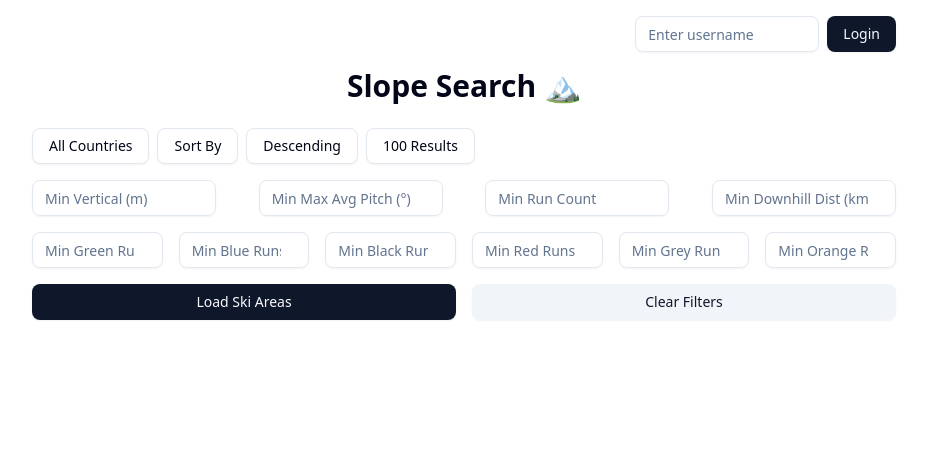
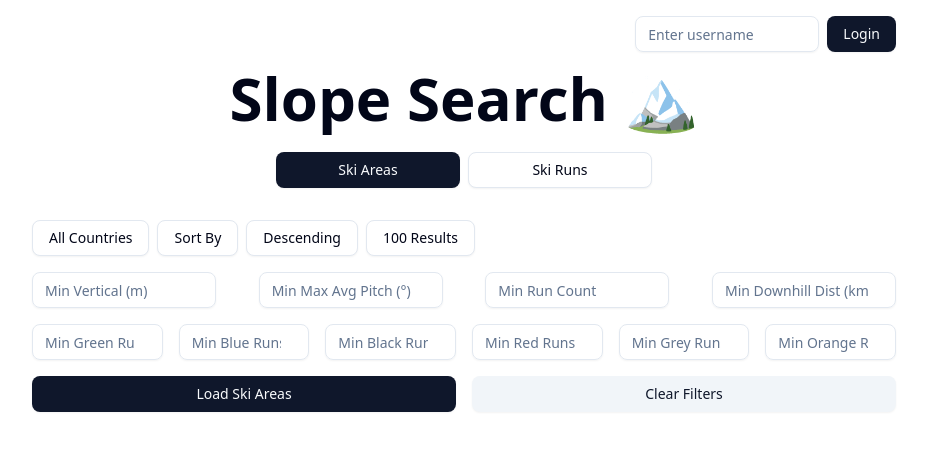
Before and after one commit to GVonB/slope-search, a React (Vite) app in the folder client/: page / in a window 1280 px wide. Shown: the top 450 px of the page, without its empty margins (176-1103 px from the left). Built offline with nearby package versions, Linux system fonts and the light colour scheme.

Commit message:
Bigger title, add toggle button for run and area search

```diff
--- a/client/src/App.jsx
+++ b/client/src/App.jsx
@@ -33,6 +33,8 @@ function App() {
   const [minRedCount, setMinRedCount] = useState('');
   const [minGreyCount, setMinGreyCount] = useState('');
   const [minOrangeCount, setMinOrangeCount] = useState('');
+  // Handles mode switch
+  const [viewMode, setViewMode] = useState('areas'); // 'areas' or 'runs'
   // ---END USE STATES
 
   const handleLogin = async () => {
@@ -169,7 +171,15 @@ function App() {
           </div>
         )}
       </div>
-      <h1 className="text-3xl font-bold mb-6 text-center">Slope Search 🏔️</h1>
+      <h1 className="text-6xl font-bold mb-6 text-center">Slope Search 🏔️</h1>
+      <div className="mb-8 flex gap-2 justify-center">
+        <Button className="w-46" variant={viewMode === 'areas' ? "default" : "outline"} onClick={() => setViewMode('areas')}>
+          Ski Areas
+        </Button>
+        <Button className="w-46" variant={viewMode === 'runs' ? "default" : "outline"} onClick={() => setViewMode('runs')}>
+          Ski Runs
+        </Button>
+        </div>
         <div className="flex flex-wrap mb-4 gap-2">
           {/* Country Dropdown */}
           <DropdownMenu>
```
